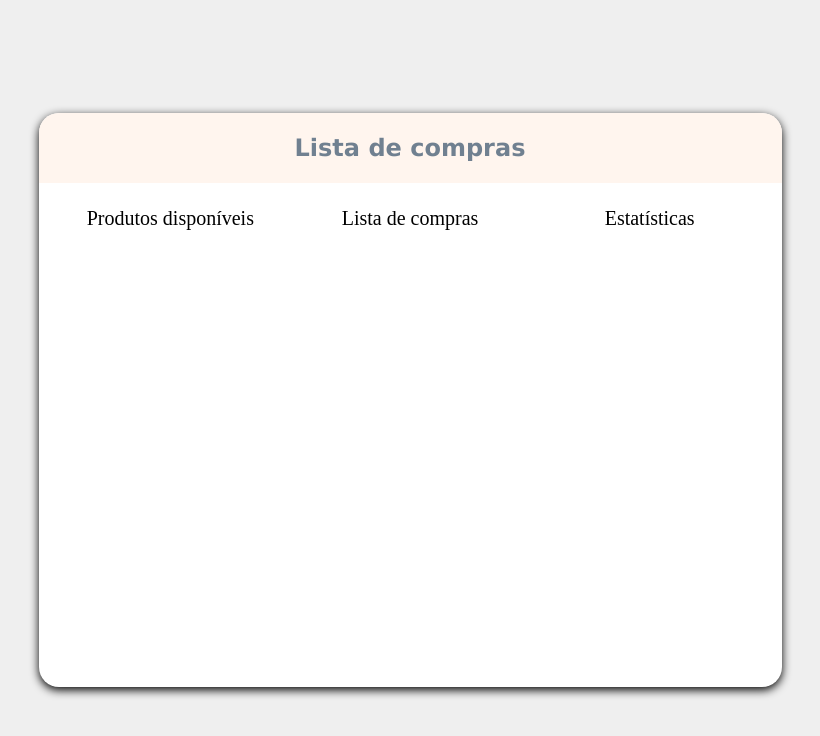
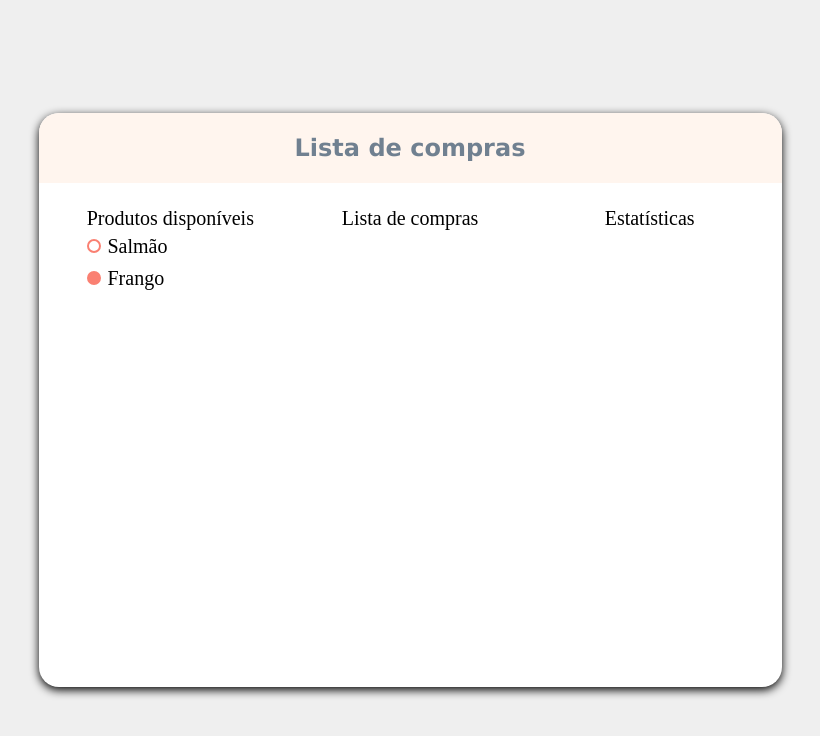
Before and after one commit to RayaneGaudencio/desafio-react, a React (Create React App) app: page / in a window 1280 px wide. Shown: the top 736 px of the page, without its empty margins (230-1050 px from the left). Built offline with nearby package versions, Linux system fonts and the light colour scheme.

Commit message:
adicionando componente checkbox

```diff
--- a/src/components/App/App.jsx
+++ b/src/components/App/App.jsx
@@ -2,14 +2,25 @@ import React from "react";
 import { Wrapper, Container } from './App.styles.js'
 import AppHeader from "../AppHeader/AppHeader.jsx";
 import AppContainer from "../AppContainer/AppContainer.jsx";
+import Checkbox from "../../shared/Checkbox/Checkbox.jsx";
 
 export default function App() {
+
     return <Wrapper>
         <Container>
             <AppHeader  />
             <AppContainer
                 left={<div>
                     Produtos disponíveis
+
+                    <Checkbox
+                        title="Salmão"
+                        value={false}
+                    />
+                    <Checkbox
+                        title="Frango"
+                        value={true}
+                    />
                 </div>}
                 middle={<div>
                     Lista de compras
--- /dev/null
+++ b/src/shared/Checkbox/Checkbox.jsx
@@ -0,0 +1,10 @@
+import React from "react";
+import { Indicator, Wrapper } from "./Checkbox.styles";
+
+export default function Checkbox({ value, title, onClick }) {
+
+    return <Wrapper onClick={onClick}>
+        <Indicator value={value}></Indicator>
+        { title }
+    </Wrapper>
+}
--- /dev/null
+++ b/src/shared/Checkbox/Checkbox.styles.js
@@ -0,0 +1,23 @@
+import styled from "styled-components";
+
+export const Wrapper = styled.div`
+    height: 32px;
+
+    display: flex;
+    align-items: center;
+
+    gap: 7px;
+    margin-left: 1.2em;
+`
+
+export const Indicator = styled.div`
+    height: 14px;
+    width: 14px;
+
+    border-radius: 7px;
+
+    ${props => props.value ? 'background-color: salmon;' : ''}
+    border: 2px solid salmon;
+
+    cursor: pointer;
+`
```
